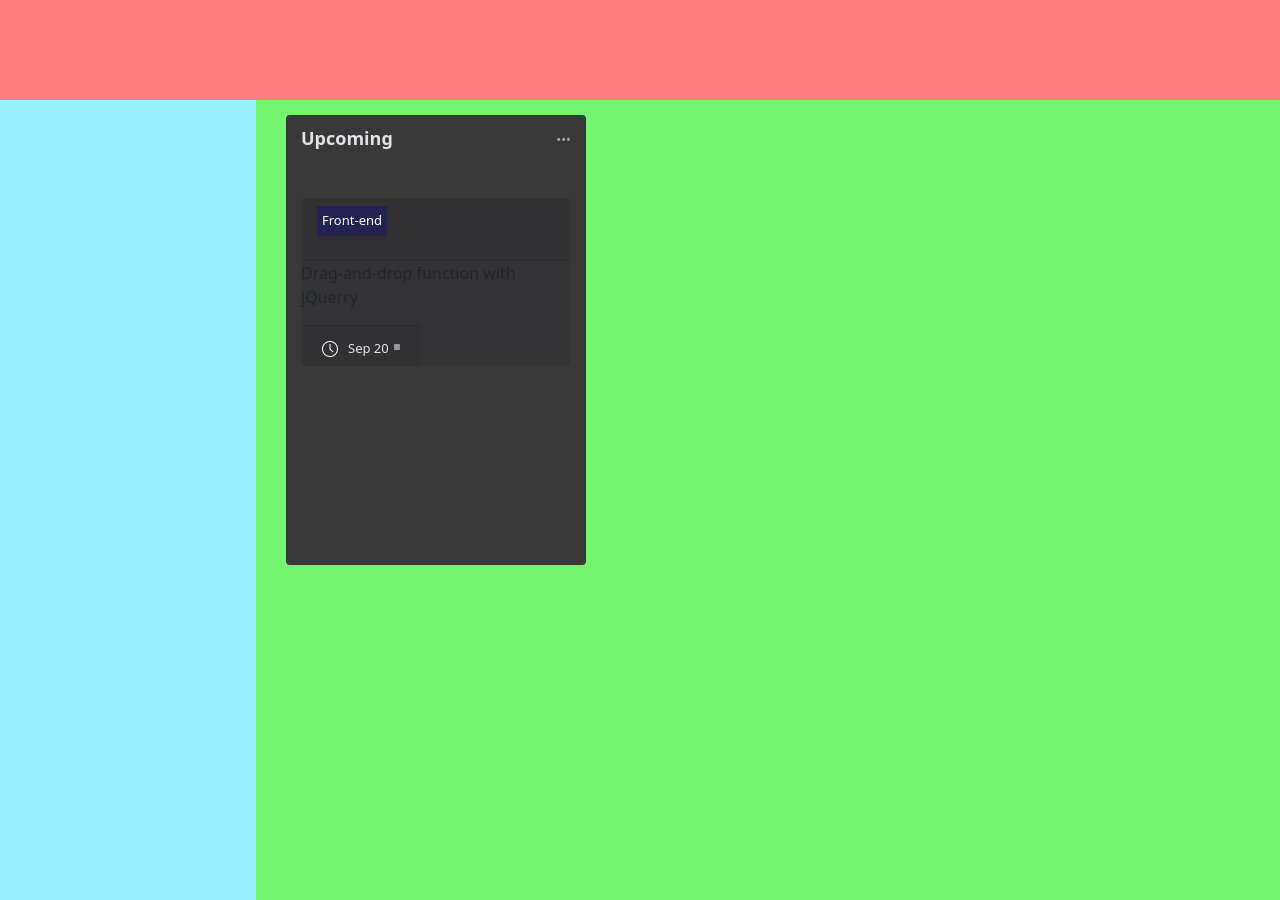
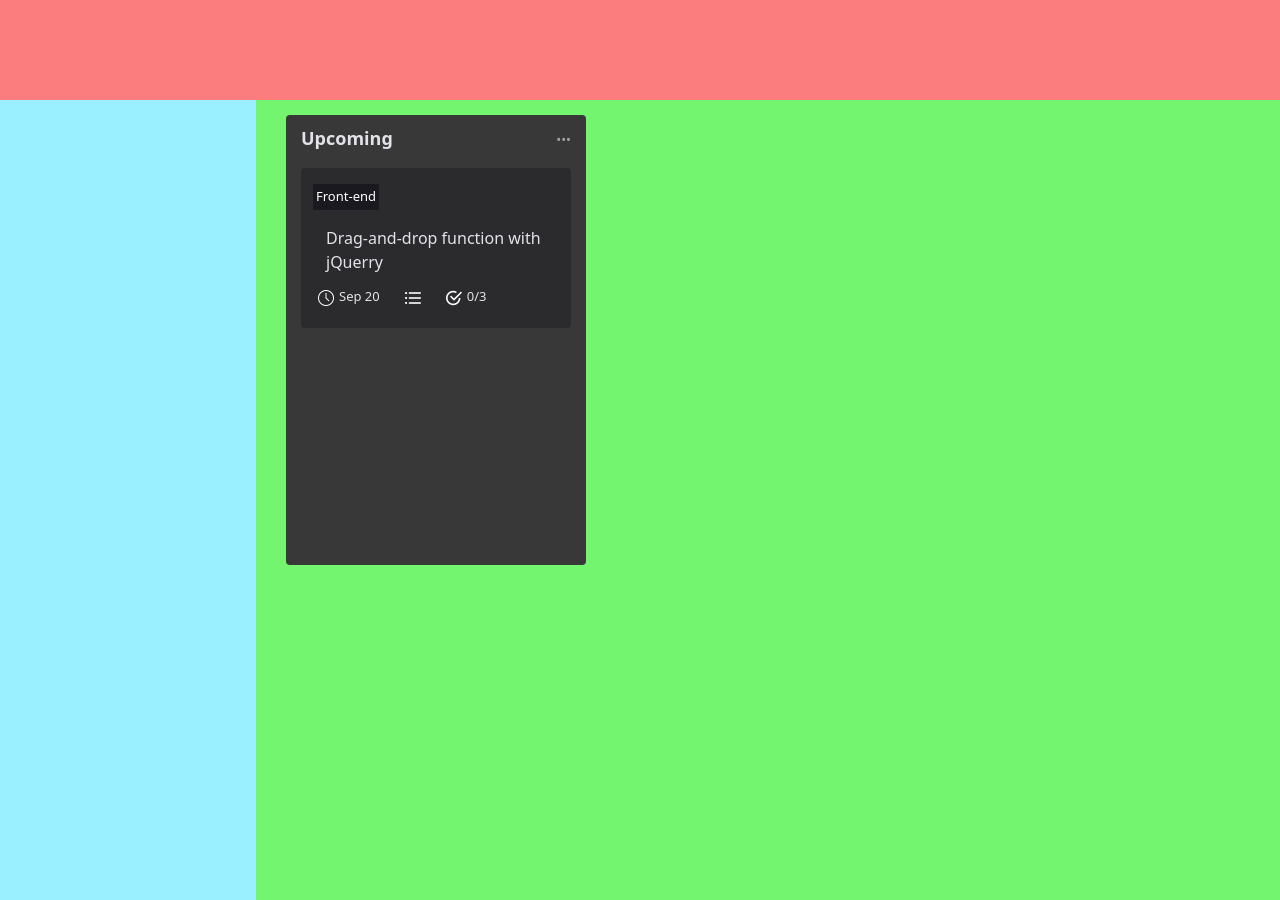
Before and after one commit to Lump1/TrelloFront, a plain HTML site: page index.html in a window 1280 px wide. Drawn offline with nearby package versions, Linux system fonts and the light colour scheme.

Commit message:
Main work was done!

```diff
--- a/index.html
+++ b/index.html
@@ -24,19 +24,24 @@
                 </div>
                 <div class="helping-container">
                     <div class="main-card rounded-2">
-                        <div class="card-header">
+                        <div class="card-header-man">
                             <p class="card-tag card-sm-text">Front-end</p>
                         </div>
 
                         <div class="card-main">
-                            <p class="card-main-text">Drag-and-drop function with jQuerry</p>
+                            <p class="card-main-text card-text">Drag-and-drop function with jQuerry</p>
                         </div>
-                        <div class="card-footer">
+                        <div class="card-footer-man">
                             <div class="d-inline-flex">
-                                <img src="assets/free-icon-clock-2088617.png" class="card-sm-img clock-img"> <p class="card-text card-sm-text text-footer">Sep 20</p>
+                                <img src="assets/free-icon-clock-2088617.png" class="card-sm-img clock-img">
+                                <p class="card-text card-sm-text text-footer sm-mar-l">Sep 20</p>
                             </div>
-                            <div>
-                                <img src="assets/free-icon-menu-2182954.png" class="card-sm-img">
+                            <div class="d-inline-flex">
+                                <img src="assets/list.png" class="card-sm-img b-mar-l">
+                            </div>
+                            <div class="d-inline-flex">
+                                <img src="assets/check-mark.png" class="card-sm-img b-mar-l">
+                                <p class="card-text card-sm-text text-footer sm-mar-l">0/3</p>
                             </div>
                         </div>
                     </div>
--- a/styles.css
+++ b/styles.css
@@ -40,6 +40,13 @@ main {
 
 /* Cards css */
 
+/* div {
+    border-color: transparent;
+}
+p {
+    border-cnone: transparent;
+} */
+
 .main-card-container {
     display: flex;
     flex-direction: column;
@@ -64,7 +71,7 @@ main {
     display: inline-flex;
     flex-direction: row;
 
-    margin-bottom: 30px;
+    /* margin-bottom: 30px; */
 }
 
 .main-card-p {
@@ -88,21 +95,35 @@ main {
     color: rgb(227, 226, 233);
 }
 
+.card-main-text {
+    margin-left: 25px;
+}
+
+.card-header-man{
+    margin-right: 16px;
+    margin-left: 12px;
+    margin-top: 16px;
+}
+
 .main-card {
-    background: #333336;
+    background: #2b2b2e;
+    height: 160px;
     width: 90%;
-
 }
 
 .card-tag {
     color: white !important;
-    background: rgb(34, 34, 82);
-    padding: 5px;
+    background: rgb(25, 25, 31);
+    padding: 3px;
     width: fit-content;
 }
 
-.card-footer {
-    display: inline-flex;
+.card-footer-man {
+    margin-top: 16px;
+    margin-left: 12px;
+    display: flex;
+    flex-direction: row;
+    align-items: left;
 }
 
 .card-sm-text {
@@ -110,8 +131,10 @@ main {
 }
 
 .text-footer {
-    margin-left: 10px;
-    margin-top: 5px;
+    margin-top: -3px;
+
+    /* margin-left: 10px; */
+    /* margin-top: 5px; */
 }
 
 .card-sm-img {
@@ -122,8 +145,20 @@ main {
 }
 
 .clock-img {
-    margin-top: 7px;
+    /* margin-top: 7px; */
     margin-left: 5px;
+}
+
+.sm-mar-l {
+    margin-left: 5px;
+}
+
+.m-mar-l {
+    margin-left: 15px;
+}
+
+.b-mar-l {
+    margin-left: 25px;
 }
 /* Ends here */
 
```
Also changed, not shown: assets/check-mark.png (added), assets/list.png (added), assets/marked-icon.png (added).
